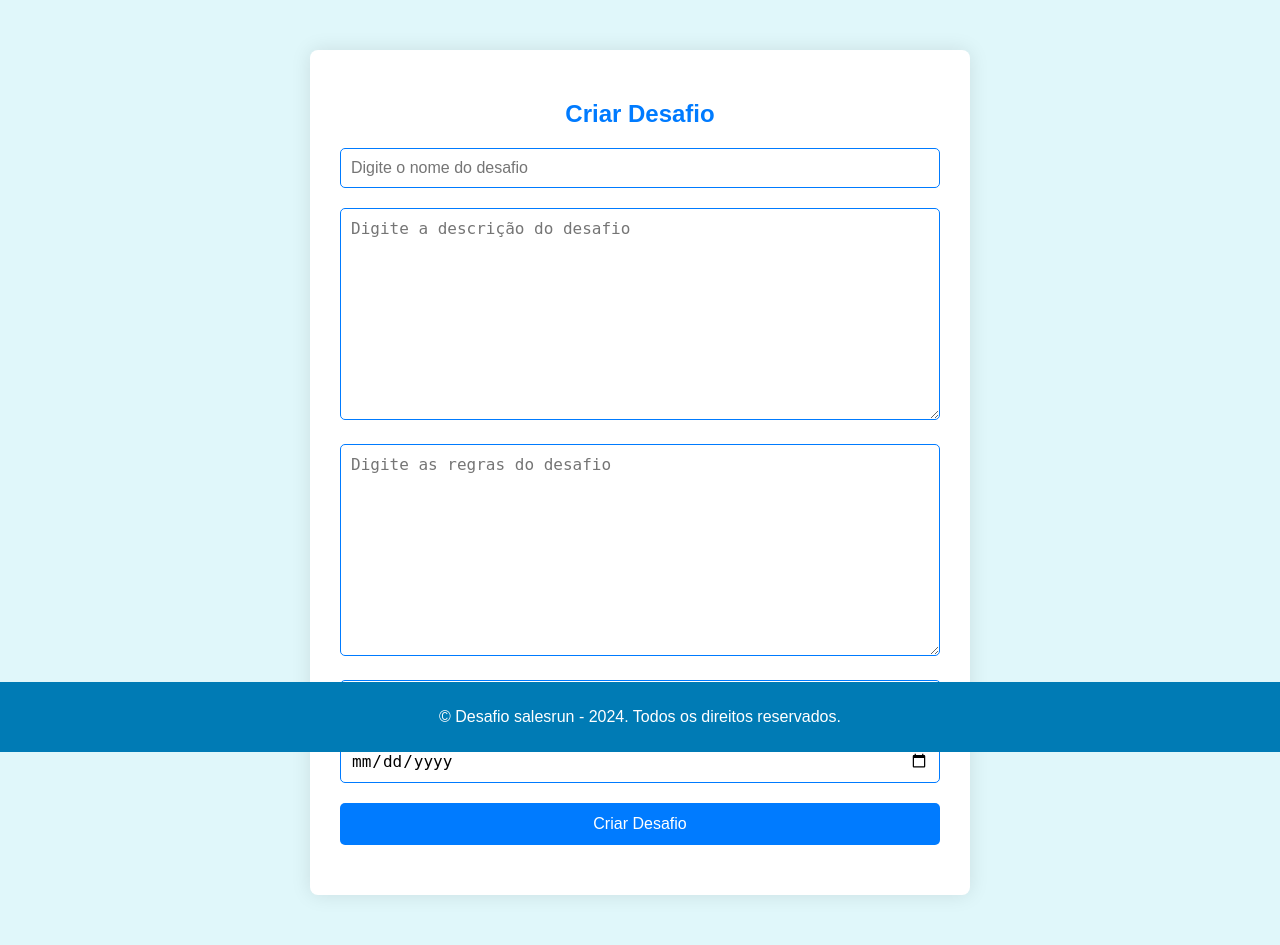
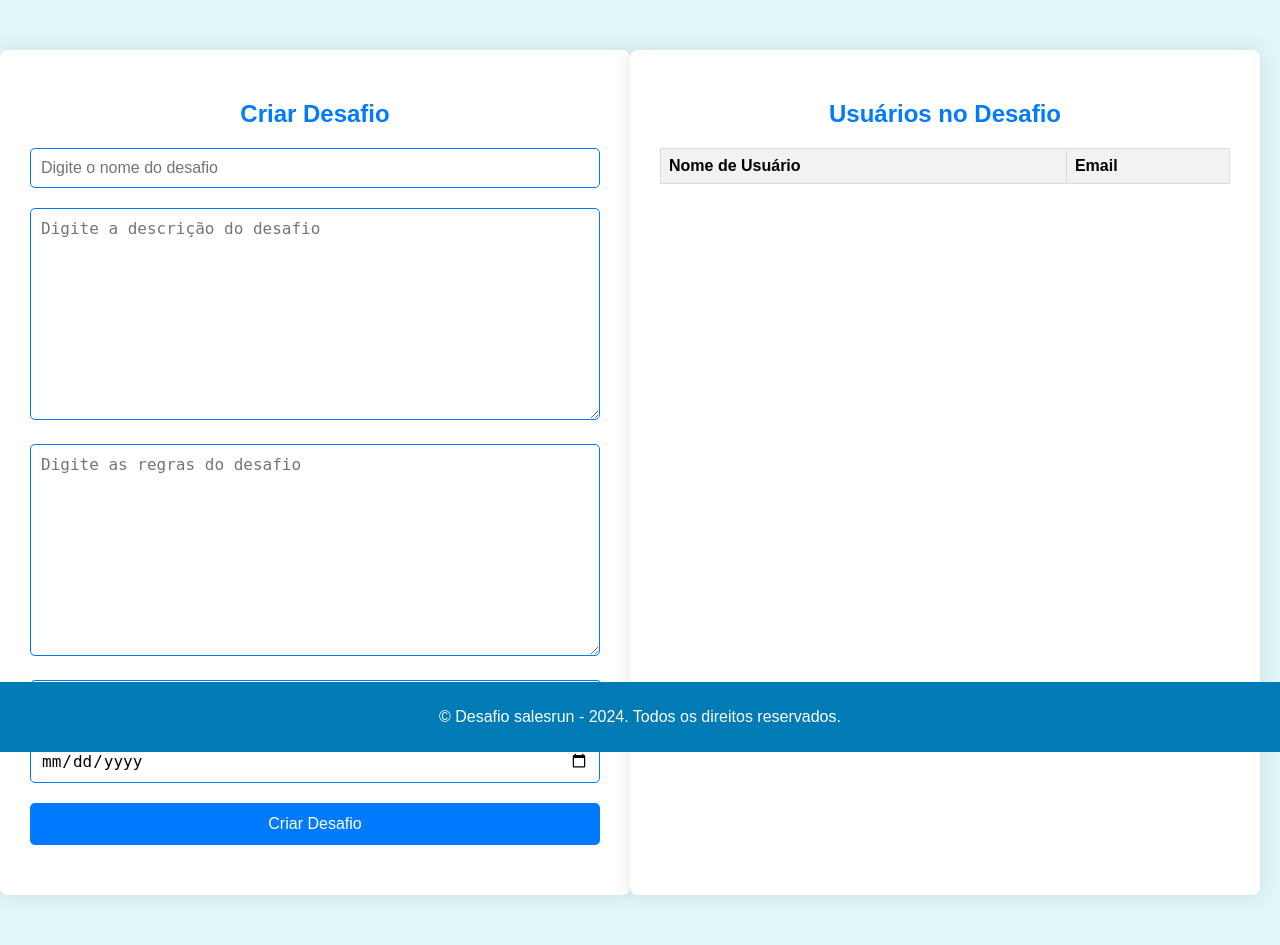
Before and after one commit to ErnestoTSantos/SalesRunChallenge, a Django app: page /challenge/ in a window 1280 px wide. Shown: the part 48-993 px from the top of the page. Run offline with Django 5.2, Linux system fonts and the light colour scheme; the visitor is signed in with stand-in values (Sample User, id 1); lists and menus that the app fills with data are empty.

Commit message:
feat: adjust challenge and list challenge template, delete user and adjust logic to accept or reject challenge

```diff
--- a/gamification/modules/challenge/models.py
+++ b/gamification/modules/challenge/models.py
@@ -19,7 +19,7 @@ class Challenge(models.Model):
 
 
 class UserChallenge(models.Model):
-    user = models.ForeignKey(User, on_delete=models.CASCADE, verbose_name="Usuário")
+    user = models.ForeignKey(User, on_delete=models.CASCADE, related_name="user_challenge", verbose_name="Usuário")
     challenge = models.ForeignKey(Challenge, on_delete=models.CASCADE, related_name="user_challenge", verbose_name="Desafio")
     accepted = models.BooleanField(default=False, verbose_name="Desafio aceito")
     received_response = models.BooleanField(default=False, verbose_name="Recebeu resposta")
--- a/gamification/modules/challenge/templates/challenge.html
+++ b/gamification/modules/challenge/templates/challenge.html
@@ -1,5 +1,10 @@
 {% extends 'global/base_template.html' %}
 {% block style %}
+    .main-container {
+        display: flex;
+        justify-content: space-between;
+    }
+
     .container {
         max-width: 600px;
         background-color: #ffffff;
@@ -7,11 +12,41 @@
         box-shadow: 0 0 20px rgba(0, 0, 0, 0.1);
         padding: 30px;
         margin: 50px auto;
+        flex: 1;
+    }
+
+    .user-table {
+        max-width: 600px;
+        background-color: #ffffff;
+        border-radius: 8px;
+        box-shadow: 0 0 20px rgba(0, 0, 0, 0.1);
+        padding: 30px;
+        margin: 50px auto;
+        flex: 1;
+        margin-right: 20px;
     }
 
     h2 {
         color: #007bff;
         text-align: center;
+    }
+
+    table {
+        width: 100%;
+        border-collapse: collapse;
+    }
+
+    table, th, td {
+        border: 1px solid #ddd;
+    }
+
+    th, td {
+        padding: 8px;
+        text-align: left;
+    }
+
+    th {
+        background-color: #f2f2f2;
     }
 
     .form-group {
@@ -77,6 +112,7 @@
 {% endblock style %}
 
 {% block content %}
+<div class="main-container">
     <div class="container">
         {% if not challenge %}
         <h2>Criar Desafio</h2>
@@ -172,4 +208,26 @@
             {% endif %}
         {% endif %}
     </div>
+    {% if perms.user.can_view_assigned_challenge %}
+    <div class="user-table">
+            <h2>Usuários no Desafio</h2>
+            <table>
+                <thead>
+                    <tr>
+                        <th>Nome de Usuário</th>
+                        <th>Email</th>
+                    </tr>
+                </thead>
+                <tbody>
+                    {% for user in users %}
+                    <tr>
+                        <td>{{ user.username }}</td>
+                        <td>{{ user.email }}</td>
+                    </tr>
+                    {% endfor %}
+                </tbody>
+            </table>
+    </div>
+    {% endif %}
+</div>
 {% endblock content %}
--- a/gamification/modules/challenge/urls.py
+++ b/gamification/modules/challenge/urls.py
@@ -14,6 +14,6 @@ urlpatterns = [
     path("challenge/<int:pk>/", DetailChallengeView.as_view(), name="challenge-detail"),
     path("list-challenge/", ListChallengeView.as_view(), name="list-challenge"),
     path("assign-challenge/", AssignChallengeView.as_view(), name="assign-challenge"),
-    path("accept-challenge/<int:challenge>/", AcceptChallengeView.as_view(), name="accept-challenge"),
-    path("reject-challenge/<int:challenge>/", RejectChallengeView.as_view(), name="reject-challenge"),
+    path("accept-challenge/<int:challenge>/<uuid:user>/", AcceptChallengeView.as_view(), name="accept-challenge"),
+    path("reject-challenge/<int:challenge>/<uuid:user>/", RejectChallengeView.as_view(), name="reject-challenge"),
 ]
--- a/gamification/modules/challenge/views.py
+++ b/gamification/modules/challenge/views.py
@@ -8,6 +8,8 @@ from django.views import View
 from django.views.generic import ListView
 from django.contrib.auth.decorators import login_required
 from django.utils.decorators import method_decorator
+
+from gamification.modules.user.models import User
 
 from gamification.modules.challenge.models import Challenge
 from gamification.modules.challenge.models import UserChallenge
@@ -56,7 +58,6 @@ class ListChallengeView(ListView):
                 ).order_by("-end_date"),
                 "challenges": Challenge.objects.filter(
                     user_challenge__user=self.request.user,
-                    user_challenge__accepted=True,
                 ).order_by("-end_date") if self.request.user.role == 2 else Challenge.objects.all().order_by("-end_date"),
             }
         )
@@ -72,7 +73,7 @@ class DetailChallengeView(View):
         return render(
             request=request,
             template_name="challenge.html",
-            context={"form": form, "challenge": challenge},
+            context={"form": form, "challenge": challenge, "users": User.objects.filter(user_challenge__accepted=True, user_challenge__challenge=challenge)},
         )
 
     def post(self, request, pk):
@@ -115,8 +116,8 @@ class AssignChallengeView(View):
 
 
 class AcceptChallengeView(View):
-    def get(self, request, challenge):
-        challenge = get_object_or_404(UserChallenge, challenge=challenge)
+    def get(self, request, challenge, user):
+        challenge = get_object_or_404(UserChallenge, challenge=challenge, user=user)
 
         if request.user != challenge.user:
             return HttpResponseForbidden("Você não está cadastrado nesse desafio.")
@@ -127,8 +128,8 @@ class AcceptChallengeView(View):
 
         return redirect("challenge:list-challenge")
 class RejectChallengeView(View):
-    def get(self, request, challenge):
-        challenge = get_object_or_404(UserChallenge, challenge=challenge)
+    def get(self, request, challenge, user):
+        challenge = get_object_or_404(UserChallenge, challenge=challenge, user=user)
 
         if request.user != challenge.user:
             return HttpResponseForbidden("Você não está cadastrado nesse desafio.")
--- a/gamification/modules/user/forms.py
+++ b/gamification/modules/user/forms.py
@@ -73,8 +73,10 @@ class UserCreationForm(forms.ModelForm):
         error_messages={"required": "Please, repeat your password"},
     )
 
-    def validate_cpf(self):
+    def clean_cpf(self):
         cpf = self.cleaned_data.get("cpf", "")
+        cpf = cpf.replace(".", "").replace("-", "")
+
         exists = User.objects.filter(cpf=cpf).exists()
 
         if exists:
@@ -82,6 +84,8 @@ class UserCreationForm(forms.ModelForm):
                 "User CPF is already in use",
                 code="invalid",
             )
+
+        return cpf
 
     def clean_email(self):
         email = self.cleaned_data.get("email", "")
--- a/gamification/modules/user/models.py
+++ b/gamification/modules/user/models.py
@@ -11,7 +11,7 @@ class User(AbstractUser):
         BROKER = 2, "Broker"
 
     id = models.UUIDField(primary_key=True, default=uuid.uuid4, editable=False)
-    cpf = models.CharField(max_length=11, unique=True)
+    cpf = models.CharField(max_length=14, unique=True)
     birth_date = models.DateField()
     phone = models.CharField(max_length=11)
     role = models.IntegerField(choices=RoleChoices.choices, default=RoleChoices.BROKER)
```
Also changed, not shown: gamification/modules/challenge/templates/list_challenge.html (+6 -5 lines), gamification/modules/user/templates/login.html (+9 -4 lines), gamification/modules/challenge/migrations/0001_initial.py, gamification/modules/challenge/migrations/0002_initial.py, gamification/modules/challenge/migrations/0003_userchallenge_received_response_and_more.py (deleted), gamification/modules/user/migrations/0001_initial.py, gamification/modules/user/migrations/0002_alter_user_cpf.py (added). Lines whose indentation alone changed are shown as unchanged.
